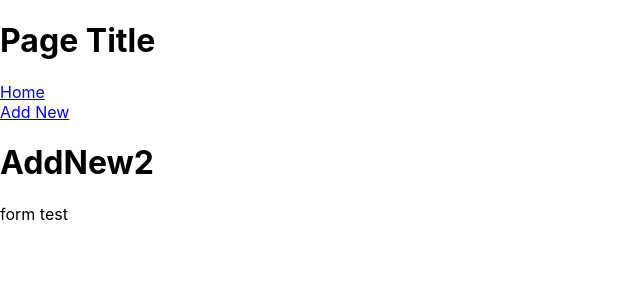
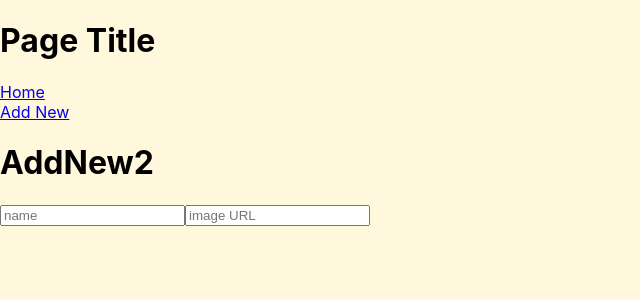
Before and after one commit to nozumaz/creature-collection, a React (Create React App) app: page /add in a window 1280 px wide. Shown: the top 300 px of the page, without its empty margins (0-640 px from the left). Built offline with nearby package versions, Linux system fonts and the light colour scheme.

Commit message:
Added text inputs to Form.js, verified index.css is working by changing background color.

```diff
--- a/src/components/Form.js
+++ b/src/components/Form.js
@@ -3,7 +3,10 @@ import React, { useState } from "react";
 function Form() {
     return (
         <>
-            <p>form test</p>
+            <form className="form">
+                <input className="text-input" type="text" name="name" placeholder="name"></input>
+                <input className="text-input" type="text" name="image" placeholder="image URL"></input>
+            </form>
         </>
     )
 }
--- a/src/index.css
+++ b/src/index.css
@@ -5,6 +5,7 @@ body {
     sans-serif;
   -webkit-font-smoothing: antialiased;
   -moz-osx-font-smoothing: grayscale;
+  background-color:cornsilk
 }
 
 code {
```
